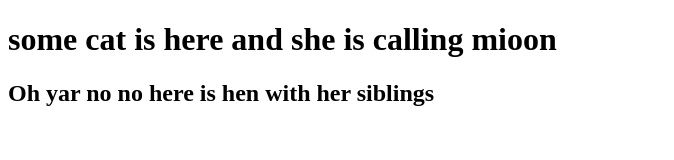
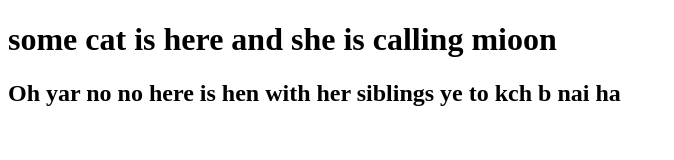
Before and after one commit to Shahbaz9955/pull-aur-push, a plain HTML site: page index.html in a window 1280 px wide. Shown: the whole page, without its empty margins (0-674 px from the left). Drawn offline with Linux system fonts and the light colour scheme.

Commit message:
kch aur b likha

```diff
--- a/index.html
+++ b/index.html
@@ -11,6 +11,7 @@
         and she is calling mioon
     </h1>
     <h2>Oh yar no no here is hen with her siblings
+        ye to kch b nai ha
 
     </h2>
 </body>
```
